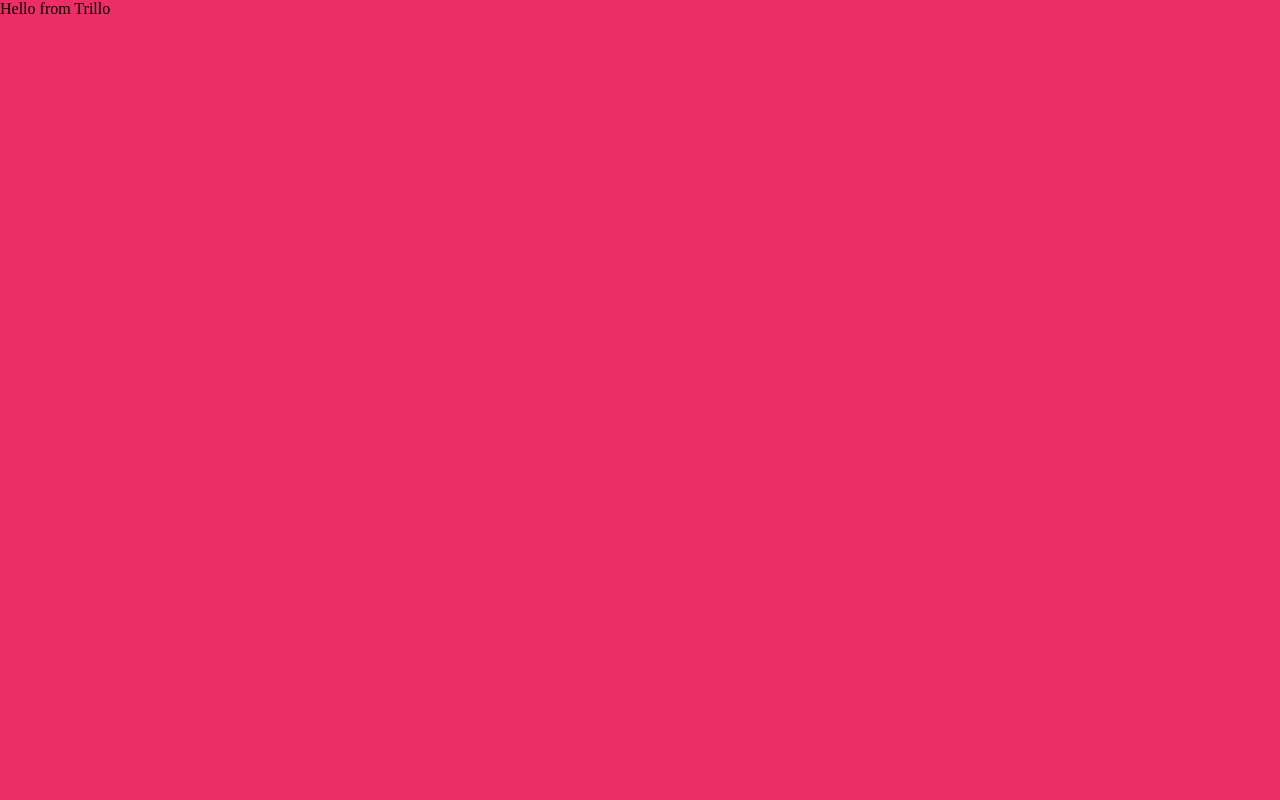
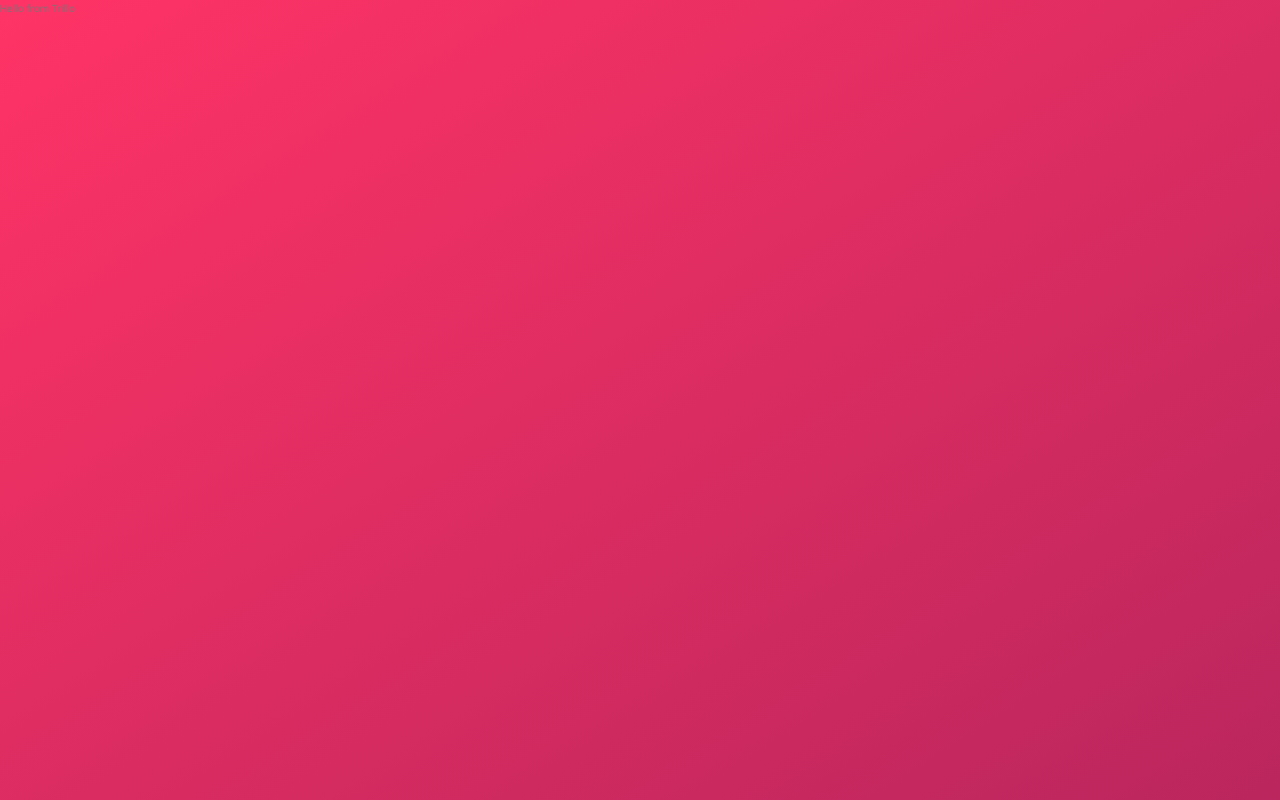
Before and after one commit to ming19991217/react-playground, a React (Vite) app: page / in a window 1280 px wide. Built offline with nearby package versions, Linux system fonts and the light colour scheme.

Commit message:
feat: base styles setting

```diff
--- a/index.html
+++ b/index.html
@@ -8,6 +8,7 @@
   <title>Vite + React + TS</title>
 
   <link href="https://fonts.googleapis.com/css?family=Lato:100,300,400,700,900 " rel="stylesheet">
+  <link href="https://fonts.googleapis.com/css?family=Open+Sans:300,400,600 " rel="stylesheet">
 </head>
 
 <body>
--- /dev/null
+++ b/src/Trillo/sass/_base.scss
@@ -0,0 +1,61 @@
+/*
+COLORS
+
+Primary: #eb2f64
+Primary light: #FF3366
+Primary dark: #BA265D
+
+Grey light 1: #faf9f9
+Grey light 2: #f4f2f2
+Grey light 3: #f0eeee
+Grey light 4: #ccc
+
+Grey dark 1: #333
+Grey dark 2: #777
+Grey dark 3: #999
+
+
+*/
+
+:root {
+    --color-primary: #eb2f64;
+    --color-primary-light: #FF3366;
+    --color-primary-dark: #BA265D;
+
+    --color-grey-light-1: #faf9f9;
+    --color-grey-light-2: #f4f2f2;
+    --color-grey-light-3: #f0eeee;
+    --color-grey-light-4: #ccc;
+
+    --color-grey-dark-1: #333;
+    --color-grey-dark-2: #777;
+    --color-grey-dark-3: #999;
+}
+
+* {
+    margin: 0;
+    padding: 0;
+}
+
+*,
+*::after,
+*::before {
+    box-sizing: inherit;
+}
+
+html {
+    box-sizing: border-box;
+    font-size: 62.5%; // 1rem = 10px
+}
+
+body {
+    font-family: 'Open Sans', sans-serif;
+    font-weight: 400;
+    line-height: 1.6;
+    color: var(--color-grey-dark-2);
+    background-image: linear-gradient(to right bottom, var(--color-primary-light), var(--color-primary-dark));
+    background-size: cover;
+    background-repeat: no-repeat;
+
+    min-height: 100vh;
+}
--- a/src/Trillo/sass/main.scss
+++ b/src/Trillo/sass/main.scss
@@ -1,27 +1,3 @@
-/*
-COLORS
-
-Primary: #eb2f64
-Primary light: #FF3366
-Primary dark: #BA265D
-
-Grey light 1: #faf9f9
-Grey light 2: #f4f2f2
-Grey light 3: #f0eeee
-Grey light 4: #ccc
-
-Grey dark 1: #333
-Grey dark 2: #777
-Grey dark 3: #999
-
-
-*/
-
-* {
-    margin: 0;
-    padding: 0;
-}
-
-body {
-    background-color: #eb2f64;
-}
+@import "base";
+@import "layout";
+@import "components";
--- a/src/Trillo/styles/main.css
+++ b/src/Trillo/styles/main.css
@@ -16,13 +16,44 @@
 
 
 */
+:root {
+  --color-primary: #eb2f64;
+  --color-primary-light: #FF3366;
+  --color-primary-dark: #BA265D;
+  --color-grey-light-1: #faf9f9;
+  --color-grey-light-2: #f4f2f2;
+  --color-grey-light-3: #f0eeee;
+  --color-grey-light-4: #ccc;
+  --color-grey-dark-1: #333;
+  --color-grey-dark-2: #777;
+  --color-grey-dark-3: #999;
+}
+
 * {
   margin: 0;
   padding: 0;
 }
 
+*,
+*::after,
+*::before {
+  box-sizing: inherit;
+}
+
+html {
+  box-sizing: border-box;
+  font-size: 62.5%;
+}
+
 body {
-  background-color: #eb2f64;
+  font-family: "Open Sans", sans-serif;
+  font-weight: 400;
+  line-height: 1.6;
+  color: var(--color-grey-dark-2);
+  background-image: linear-gradient(to right bottom, var(--color-primary-light), var(--color-primary-dark));
+  background-size: cover;
+  background-repeat: no-repeat;
+  min-height: 100vh;
 }
 
 /*# sourceMappingURL=main.css.map */
```
Also changed, not shown: src/Trillo/sass/_components.scss (added), src/Trillo/sass/_layout.scss (added), 1 other file (tests, documents, lock files or other folders).
